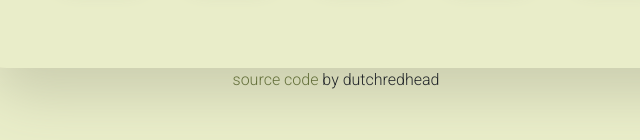
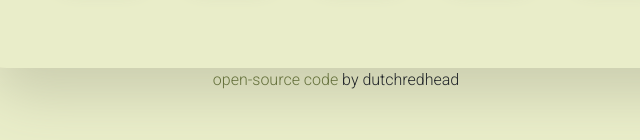
Before and after one commit to dutchredhead/shecodes-w6-weatherapp, a plain HTML site: page index.html in a window 1280 px wide. Shown: the part 552-692 px from the top of the page, 304-944 px from the left. Drawn offline with nearby package versions, Linux system fonts and the light colour scheme; no server answers.

Commit message:
edited typo

```diff
--- a/index.html
+++ b/index.html
@@ -100,7 +100,7 @@
         href="https://github.com/dutchredhead/shecodes-w6-weatherapp"
         target="blank"
         rel="noreferrer"
-        >source code</a
+        >open-source code</a
       >
       by dutchredhead
     </p>
```
